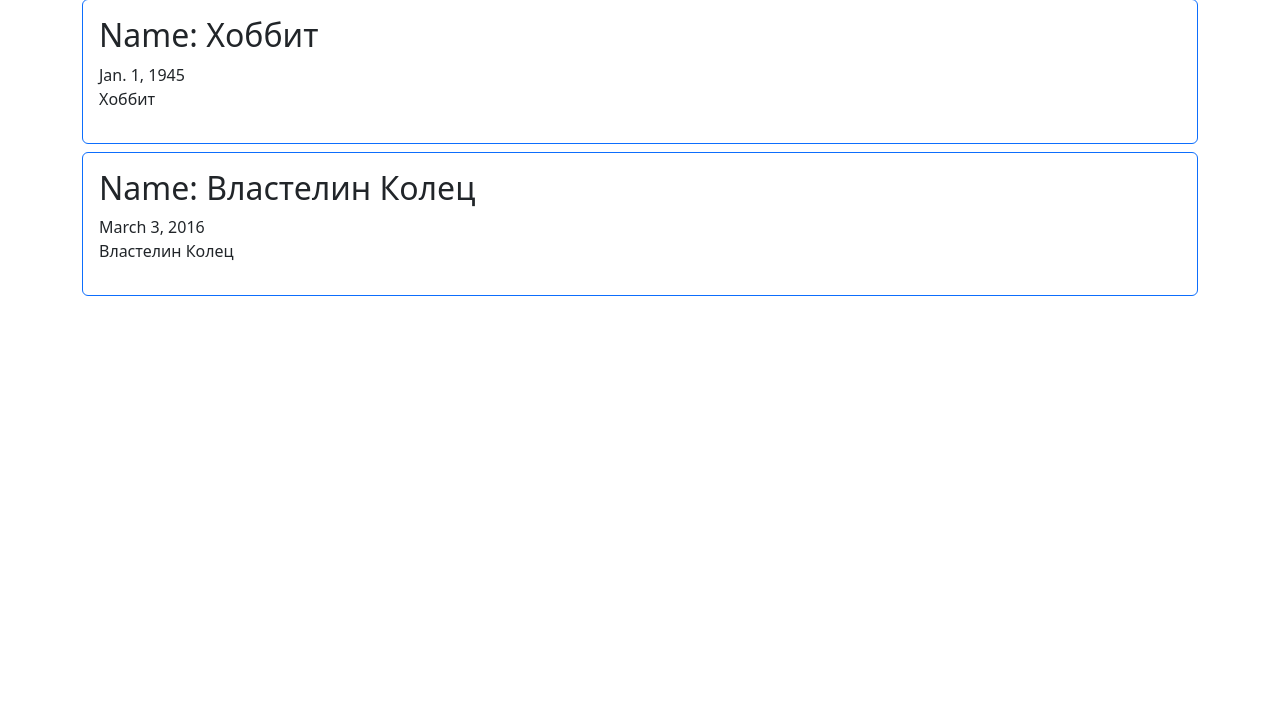
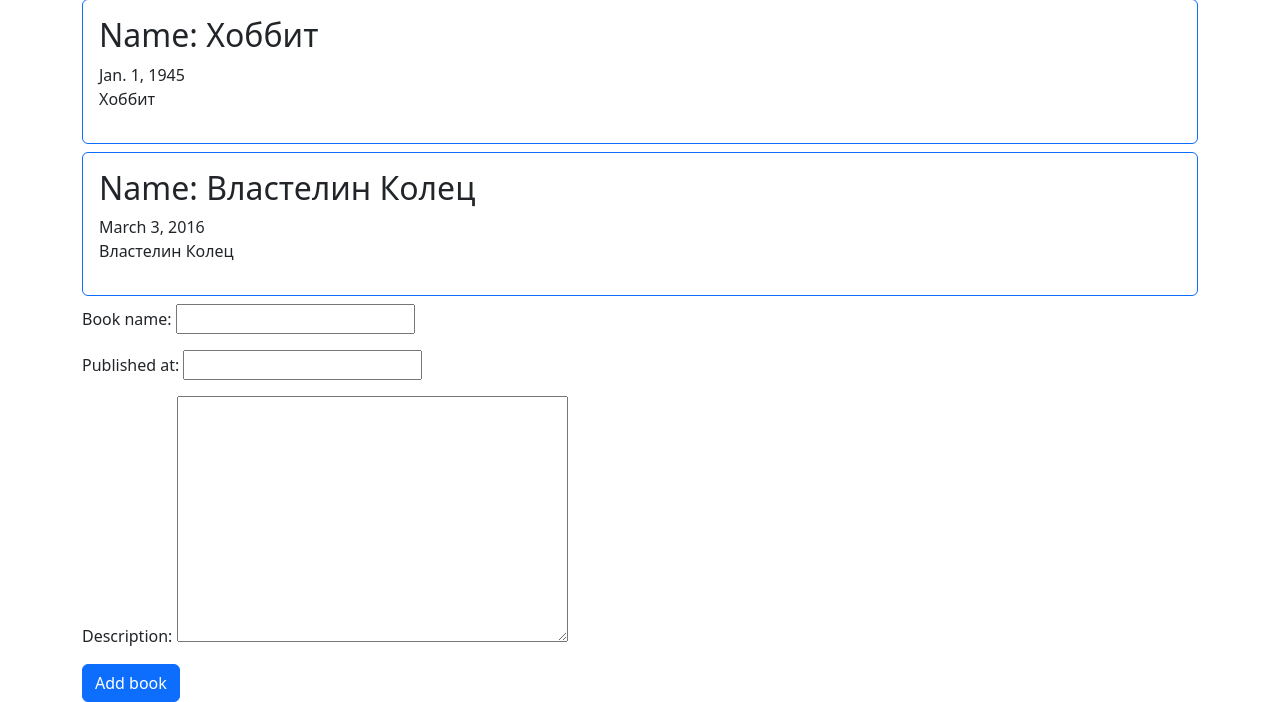
Before and after one commit to Kamil-Kotlimetov/classWork, a Django app: page / in a window 1280 px wide. Shown: the part 1249-1951 px from the top of the page. Before the commit the page ends 1545 px from the top, so only its background shows below. Run offline with Django 4.2, Linux system fonts and the light colour scheme; data comes from the database, SQL or seed files in the repository; both versions use the stored data as it was after the commit.

Commit message:
lessons5.1_done

```diff
--- /dev/null
+++ b/lesson_5/lesson_5/app_lang/forms.py
@@ -0,0 +1,9 @@
+from django.forms import ModelForm
+from .models import Book
+
+
+class BookForm(ModelForm):
+
+    class Meta:
+        model = Book
+        fields = '__all__'
--- a/lesson_5/lesson_5/app_lang/templates/app_lang/index.html
+++ b/lesson_5/lesson_5/app_lang/templates/app_lang/index.html
@@ -1,4 +1,5 @@
 {% load i18n %}
+<!--{% load cache %}-->
 <!DOCTYPE html>
 <html lang="en">
 <head>
@@ -25,6 +26,7 @@
     <main class="container">
         <h1>{% translate 'Books' %}</h1>
         {{books_num}}
+<!--        {% cache 20 books_cache %}-->
         {% for i_book in books %}
             <div class="border border-primary rounded p-3 mb-2">
                 <h2>{% translate 'Name' context 'book name' %}: {{i_book.name}}</h2>
@@ -36,6 +38,12 @@
         {% empty %}
             <h2>No books</h2>
         {% endfor %}
+<!--        {% endcache %}-->
+        <form method="post">
+            {% csrf_token %}
+            {{book_form.as_p}}
+            <button class="btn btn-primary" type="submit">{% translate 'Add book' %}</button>
+        </form>
     </main>
 
 </body>
--- a/lesson_5/lesson_5/app_lang/views.py
+++ b/lesson_5/lesson_5/app_lang/views.py
@@ -1,17 +1,37 @@
-from django.shortcuts import render
+from django.shortcuts import render, redirect
 from .models import Book
 from django.utils.translation import gettext_lazy as _
 from django.utils.translation import ngettext
+from django.views.decorators.cache import cache_page
+from .forms import BookForm
+from django.core.cache import cache
 
+CACHE_TIMEOUT = 60
+# @cache_page(60)
 def books_list(request, *args, **kwargs):
-    books = Book.objects.all()
-    count = len(books)
-    books_num = ngettext(
-        'here is %(count)d book',
-        'here are %(count)d books',
-        count,
-    ) % {
-        'count': count
-    }
-    page_title = _('Books')
-    return render(request, 'app_lang/index.html', context={'books': books, 'page_title': page_title, 'books_num': books_num})
+
+    if request.method == 'GET':
+        print(cache.get('books'))
+        book_form = BookForm()
+        # if cache.get('books') is None:
+        #     books = Book.objects.all()
+        #     cache.set('books', books, CACHE_TIMEOUT)
+        # else:
+        #     books = cache.get('books')
+        books = cache.get_or_set('books', Book.objects.all(), CACHE_TIMEOUT)
+        count = len(books)
+        books_num = ngettext(
+            'here is %(count)d book',
+            'here are %(count)d books',
+            count,
+        ) % {
+            'count': count
+        }
+        page_title = _('Books')
+        return render(request, 'app_lang/index.html', context={'books': books, 'page_title': page_title, 'books_num': books_num, 'book_form': book_form})
+    else:
+        book = BookForm(request.POST)
+        if book.is_valid():
+            cache.delete('books')
+            book.save()
+            return redirect('books')
```
Also changed, not shown: lesson_5/lesson_5/lesson_5/settings.py (+17 -0 lines), lesson_5/lesson_5/db.sqlite3, 3 other files.
